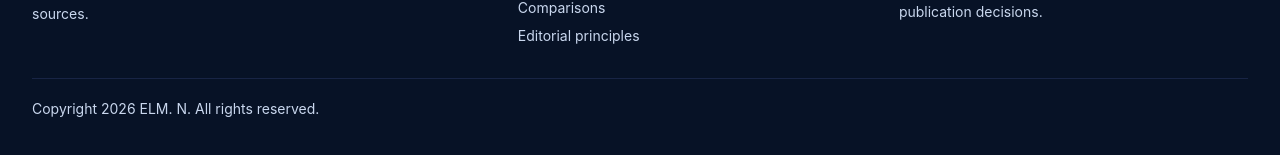
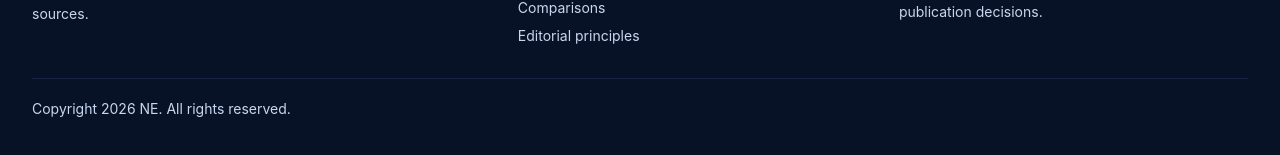
Before and after one commit to augmentiverse/rag, a Next.js app: page / in a window 1280 px wide. Shown: the part 6971-7126 px from the top of the page. Built offline with nearby package versions, Linux system fonts and the light colour scheme.

Commit message:
Testing Vercel auto-deploy

```diff
--- a/components/Footer.tsx
+++ b/components/Footer.tsx
@@ -28,7 +28,7 @@ export function Footer() {
           </div>
         </div>
         <div className="mt-8 border-t border-line pt-5 text-sm text-slate-500 dark:border-indigo-400/15 dark:text-slate-300">
-          Copyright {new Date().getFullYear()} ELM. N. All rights reserved.
+          Copyright {new Date().getFullYear()} NE. All rights reserved.
         </div>
       </div>
     </footer>
```
Also changed, not shown: 1 other file (tests, documents, lock files or other folders).
